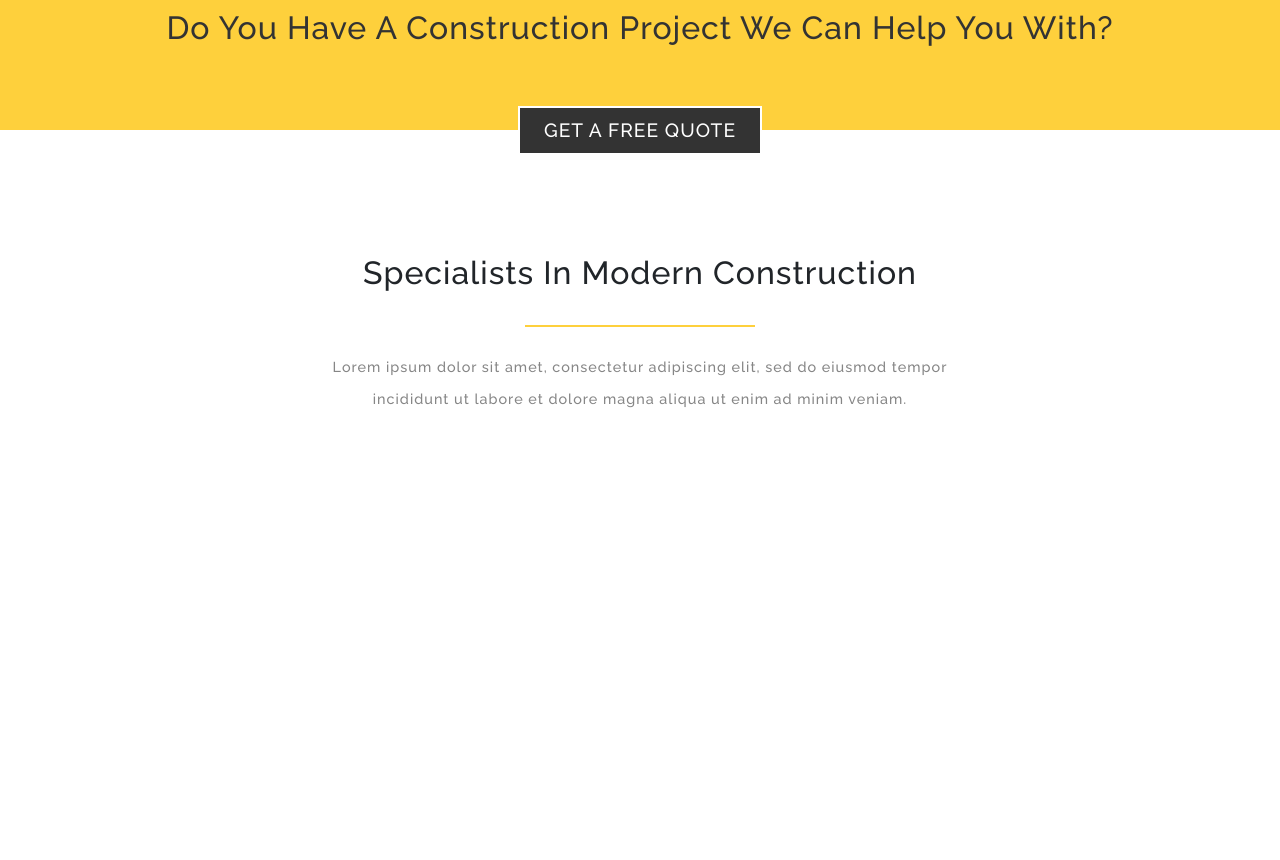
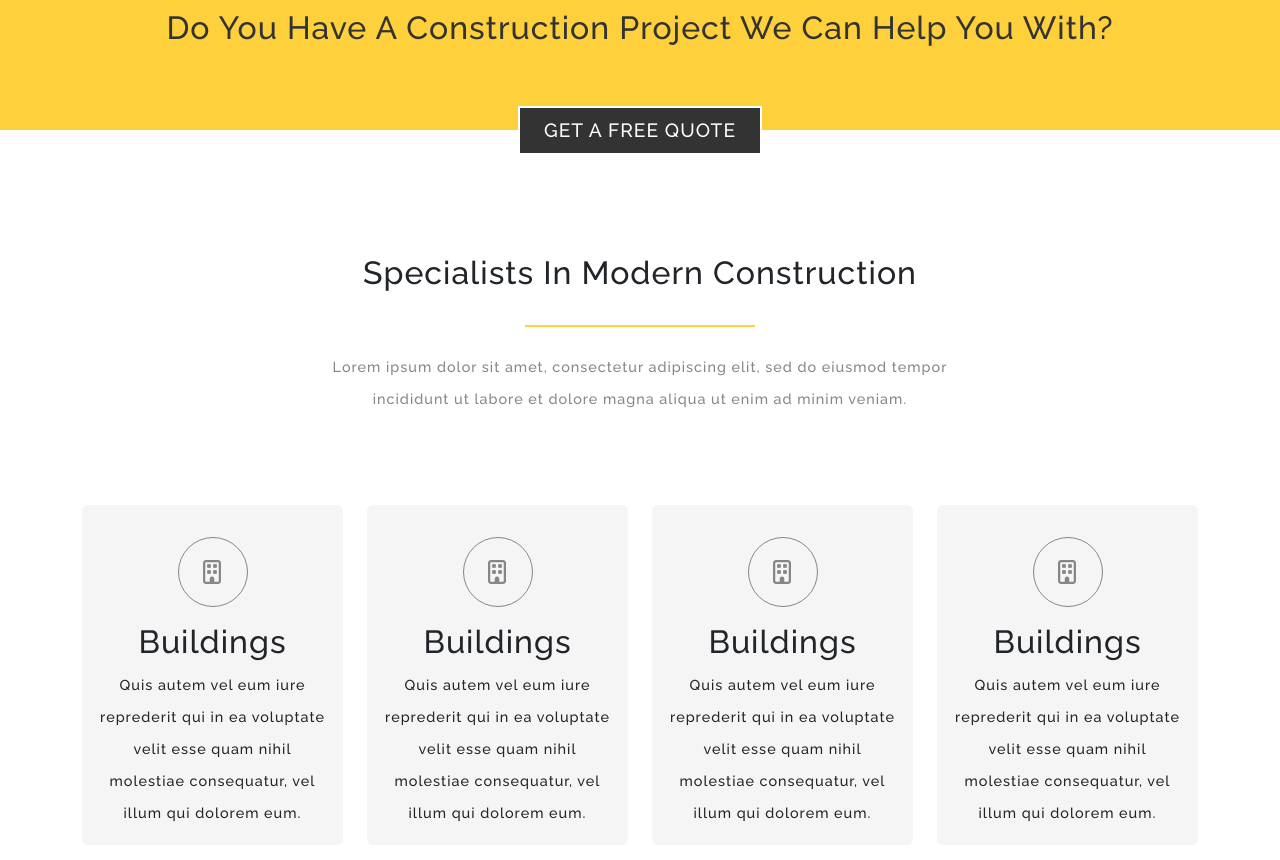
Before and after one commit to pierluigicarrieri/proj-html-vuejs, a Vue app: page / in a window 1280 px wide. Shown: the part 860-1720 px from the top of the page. Before the commit the page ends 1365 px from the top, so only its background shows below. Built offline with nearby package versions, Linux system fonts and the light colour scheme.

Commit message:
Static first card main section done

```diff
--- a/src/App.vue
+++ b/src/App.vue
@@ -27,9 +27,87 @@ export default {
 <template>
     <TheTopNav></TheTopNav>
     <TheHeader></TheHeader>
-    <MainSeparator :title="store.firstMainSeparator.title"></MainSeparator>
+    <main>
+        <section>
+            <MainSeparator :title="store.firstMainSeparator.title"></MainSeparator>
+            <div class="container main-container">
+                <div class="row row-cols-4 g-4">
+                    <div class="col">
+                        <div class="first-card card border-0 text-center">
+                            <div class="card-body">
+                                <div class="icon-container d-flex justify-content-center align-items-center my-3">
+                                    <i class="fa-regular fa-building"></i>
+                                </div>
+                                <h2 class="card-title">Buildings</h2>
+                                <p class="card-text">Quis autem vel eum iure reprederit qui in ea voluptate velit esse quam nihil molestiae consequatur, vel illum qui dolorem eum.</p>
+                            </div>
+                        </div>
+                    </div>
+                    <div class="col">
+                        <div class="first-card card border-0 text-center">
+                            <div class="card-body">
+                                <div class="icon-container d-flex justify-content-center align-items-center my-3">
+                                    <i class="fa-regular fa-building"></i>
+                                </div>
+                                <h2 class="card-title">Buildings</h2>
+                                <p class="card-text">Quis autem vel eum iure reprederit qui in ea voluptate velit esse quam nihil molestiae consequatur, vel illum qui dolorem eum.</p>
+                            </div>
+                        </div>
+                    </div>
+                    <div class="col">
+                        <div class="first-card card border-0 text-center">
+                            <div class="card-body">
+                                <div class="icon-container d-flex justify-content-center align-items-center my-3">
+                                    <i class="fa-regular fa-building"></i>
+                                </div>
+                                <h2 class="card-title">Buildings</h2>
+                                <p class="card-text">Quis autem vel eum iure reprederit qui in ea voluptate velit esse quam nihil molestiae consequatur, vel illum qui dolorem eum.</p>
+                            </div>
+                        </div>
+                    </div>
+                    <div class="col">
+                        <div class="first-card card border-0 text-center">
+                            <div class="card-body">
+                                <div class="icon-container d-flex justify-content-center align-items-center my-3">
+                                    <i class="fa-regular fa-building"></i>
+                                </div>
+                                <h2 class="card-title">Buildings</h2>
+                                <p class="card-text">Quis autem vel eum iure reprederit qui in ea voluptate velit esse quam nihil molestiae consequatur, vel illum qui dolorem eum.</p>
+                            </div>
+                        </div>
+                    </div>
+                </div>
+            </div>
+        </section>
+    </main>
 </template>
 
 <style>
 
+    .main-container {
+        height: 400px;
+    }
+
+    .first-card {
+        line-height: 2rem;
+        background-color: var(--custom-color-11);
+    }
+
+    .icon-container {
+        width: 70px;
+        height: 70px;
+        margin: auto;
+        border: 1px solid var(--main-text-color);
+        border-radius: 50%;
+    }
+
+    .first-card i {
+        font-size: 1.5rem;
+        color: var(--main-text-color);
+    }
+
+    .first-card p {
+        font-size: 0.9rem;
+    }
+
 </style>
--- a/src/style.css
+++ b/src/style.css
@@ -12,6 +12,7 @@
     --custom-color-8: #5079D2;
     --custom-color-9: #84CB04;
     --custom-color-10: #22A6B5;
+    --custom-color-11: #F5F5F5;
     --main-text-color: #868686;
     --transition-1: 0.3s;
     --transition-2: 0.2s;
```
